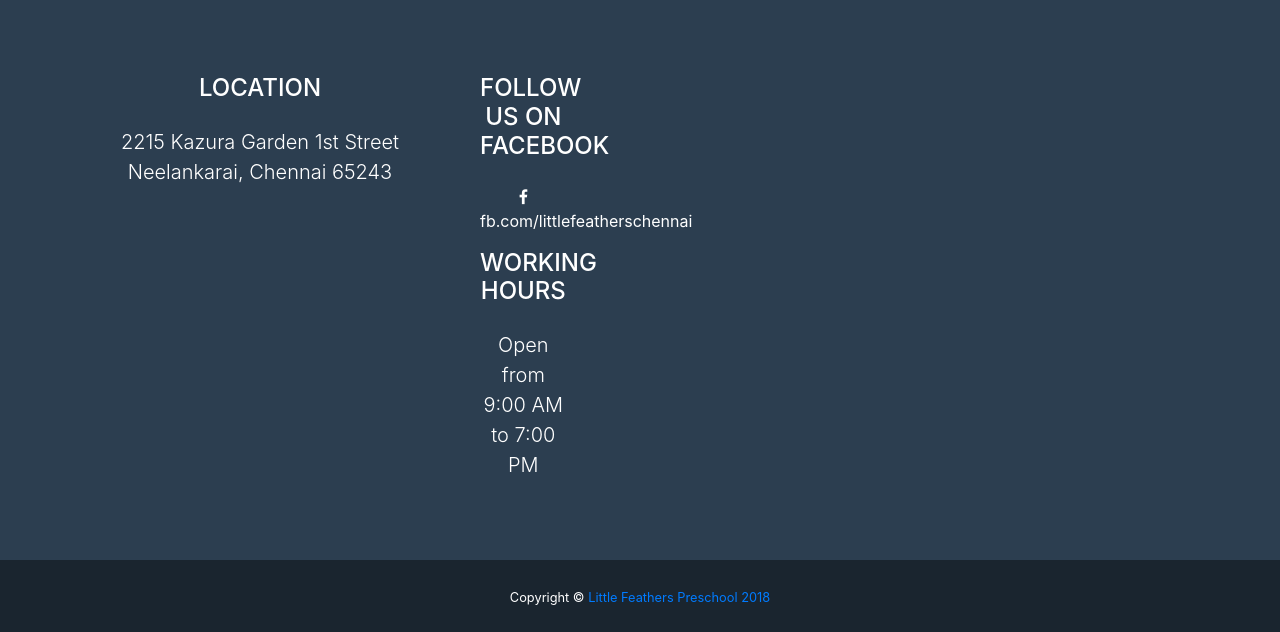
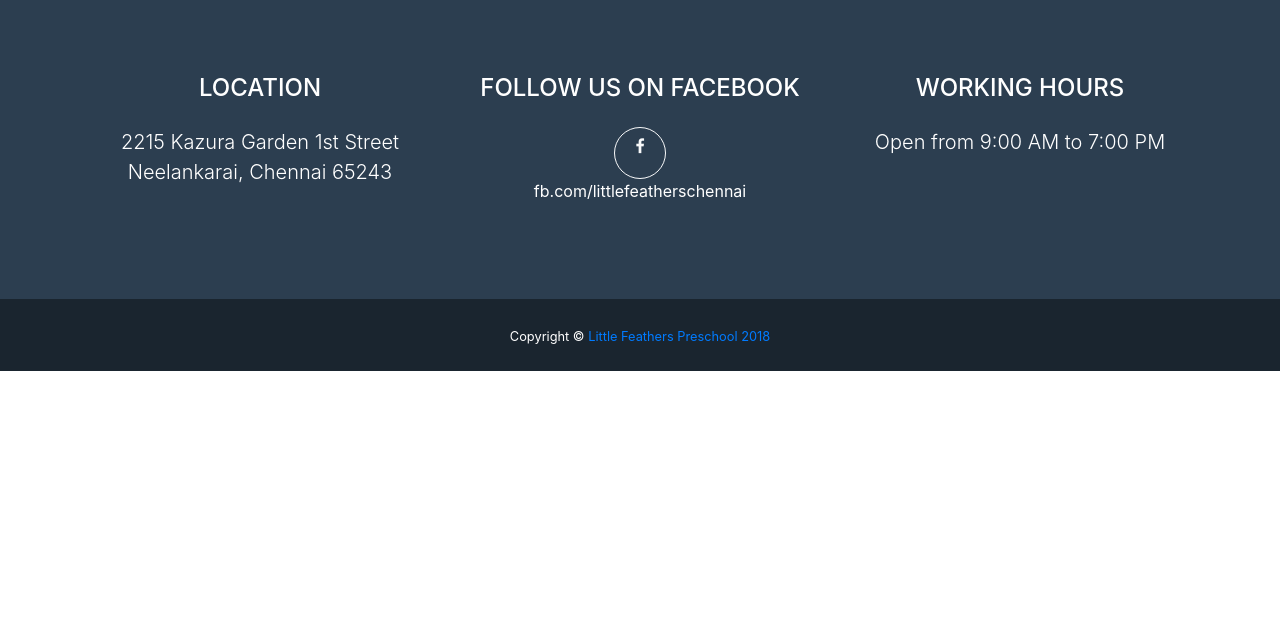
Before and after one commit to mufeedz/littlefeathers.in, a website with bundled scripts: page index.html in a window 1280 px wide. Shown: the part 3625-4257 px from the top of the page. After the commit the page ends 3996 px from the top, so only its background shows below. Built offline with nearby package versions, Linux system fonts and the light colour scheme.

Commit message:
facebook link update

```diff
--- a/index.html
+++ b/index.html
@@ -307,11 +307,11 @@
                     <p class="lead mb-0">2215 Kazura Garden 1st Street
                         <br>Neelankarai, Chennai 65243</p>
                 </div>
-                <div class="col-md-4 mb-5 mb-lg-0">
                 <div class="col-md-4 text-center">
                     <h4 class="text-uppercase mb-4">Follow us on facebook</h4>
                     <ul class="list-inline mb-0">
                         <li class="list-inline-item">
+                            <a class="btn btn-outline-light btn-social text-center rounded-circle" href="https://www.facebook.com/littlefeatherschennai/">
                                 <i class="fa fa-fw fa-facebook"></i>
                             </a>
                         </li>
```
